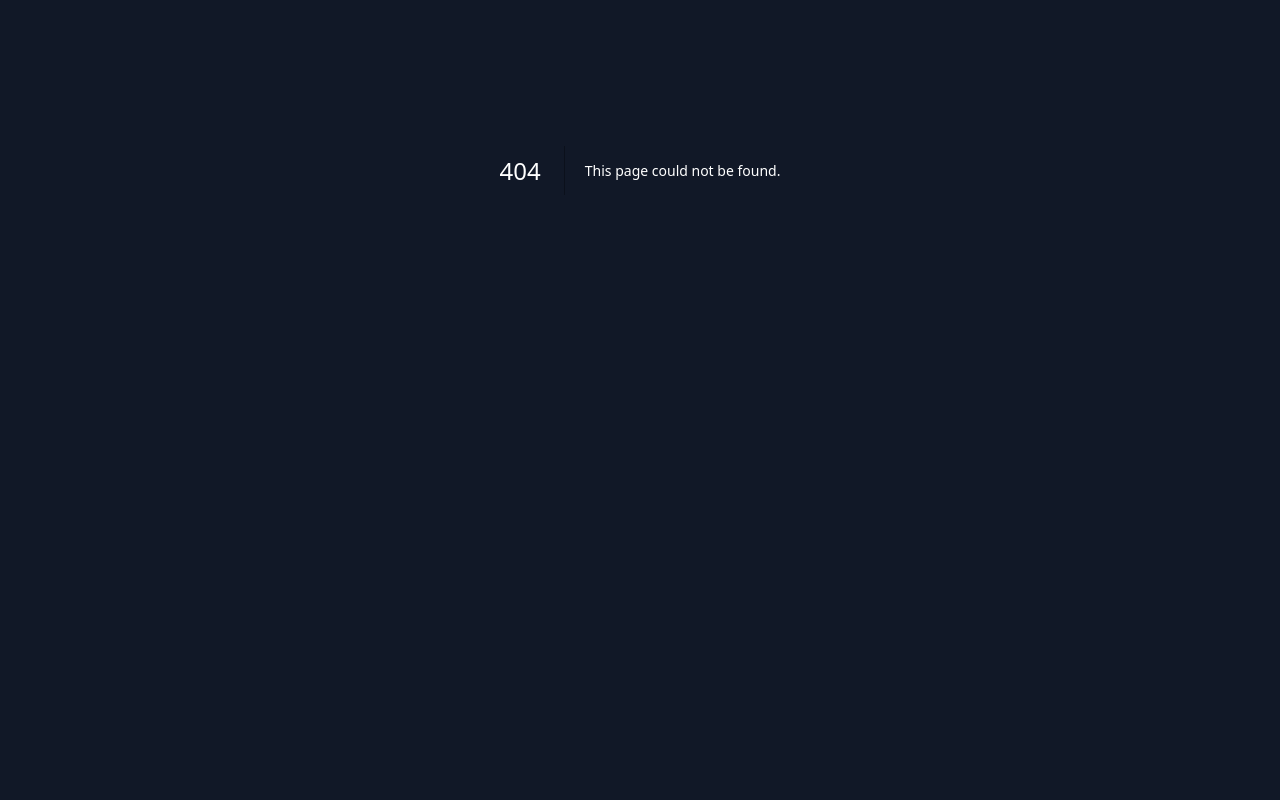
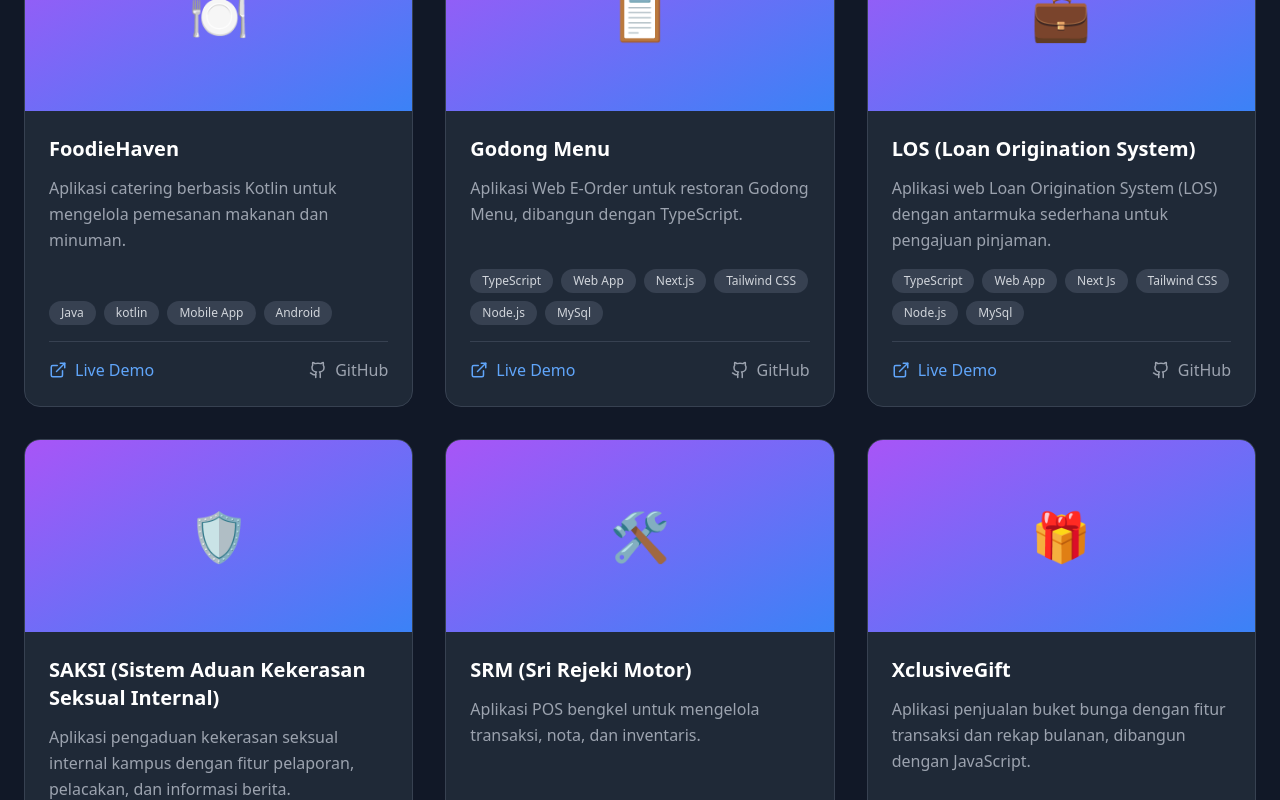
Before and after one commit to AndhikaaW/CurriculumVitaeAndhikaWahyu, a Next.js app: page /project in a window 1280 px wide. Before the commit this address had no page. Shown: the part 320-1120 px from the top of the page. Before the commit the page ends 890 px from the top, so only its background shows below. Built offline with nearby package versions, Linux system fonts and the light colour scheme.

Commit message:
[update] - bug

```diff
--- /dev/null
+++ b/app/project/los/page.tsx
@@ -0,0 +1,93 @@
+"use client";
+import React from 'react';
+import { ArrowLeft, ExternalLink, Github } from 'lucide-react';
+import Image from 'next/image';
+
+const projectImages = [
+  { src: '/sc1.png', alt: 'Screenshot 1' },
+  { src: '/sc2.png', alt: 'Screenshot 2' },
+  { src: '/sc3.png', alt: 'Screenshot 3' },
+  { src: '/sc4.png', alt: 'Screenshot 4' },
+  { src: '/sc5.png', alt: 'Screenshot 5' },
+  { src: '/sc6.png', alt: 'Screenshot 6' },
+  { src: '/sc7.png', alt: 'Screenshot 7' },
+  { src: '/sc8.png', alt: 'Screenshot 8' },
+];
+
+export default function LosProjectPage() {
+  return (
+    <div className="min-h-screen bg-gray-900 text-white font-sans">
+      <div className="max-w-7xl mx-auto px-6 py-12">
+
+        <a href="/project" className="flex items-center gap-2 text-blue-400 hover:text-blue-300 transition-colors mb-8">
+          <ArrowLeft size={18} />
+          <span>Back to Projects</span>
+        </a>
+
+        <div className="text-center mb-12">
+          <h1 className="text-4xl md:text-5xl font-bold text-white mb-4">Loan Origination System (LOS)</h1>
+          <p className="text-gray-400 text-lg max-w-3xl mx-auto">
+            Aplikasi web Loan Origination System (LOS) dengan antarmuka sederhana untuk pengajuan pinjaman. Dibangun dengan Next.js, TypeScript, dan Tailwind CSS, aplikasi ini menyediakan fitur pengajuan pinjaman yang mudah digunakan.
+          </p>
+        </div>
+
+        <div className="bg-gray-800 border border-gray-700 rounded-2xl p-8 mb-12">
+          <div className="grid grid-cols-1 md:grid-cols-3 gap-8">
+            <div>
+              <h3 className="text-lg font-semibold text-white mb-2">Client</h3>
+              <p className="text-gray-400">Internal Company Project</p>
+            </div>
+            <div>
+              <h3 className="text-lg font-semibold text-white mb-2">Role</h3>
+              <p className="text-gray-400">Full-Stack Developer</p>
+            </div>
+            <div>
+              <h3 className="text-lg font-semibold text-white mb-2">Year</h3>
+              <p className="text-gray-400">2024</p>
+            </div>
+          </div>
+          <div className="mt-8">
+            <h3 className="text-lg font-semibold text-white mb-2">Technologies Used</h3>
+            <div className="flex gap-2 flex-wrap">
+              <span className="bg-gray-700 text-gray-300 px-3 py-1 rounded-full text-xs">Next.Js</span>
+              <span className="bg-gray-700 text-gray-300 px-3 py-1 rounded-full text-xs">TypeScript</span>
+              <span className="bg-gray-700 text-gray-300 px-3 py-1 rounded-full text-xs">Tailwind CSS</span>
+              <span className="bg-gray-700 text-gray-300 px-3 py-1 rounded-full text-xs">Node.Js</span>
+              <span className="bg-gray-700 text-gray-300 px-3 py-1 rounded-full text-xs">MySQL</span>
+            </div>
+          </div>
+        </div>
+
+        <div>
+          <h2 className="text-3xl font-bold text-white mb-8 text-center">Project Gallery</h2>
+          <div className="grid grid-cols-1 md:grid-cols-2 lg:grid-cols-3 gap-8">
+            {projectImages.map((image, index) => (
+              <div key={index} className="bg-gray-800 border border-gray-700 rounded-lg overflow-hidden transform hover:scale-105 transition-all duration-300 cursor-pointer">
+                <Image
+                  src={image.src}
+                  alt={image.alt}
+                  width={500}
+                  height={300}
+                  className="w-full h-auto object-cover"
+                />
+              </div>
+            ))}
+          </div>
+        </div>
+
+        {/* <div className="text-center mt-16">
+            <a
+                href="#"
+                target="_blank"
+                rel="noopener noreferrer"
+                className="inline-flex items-center gap-2 text-blue-400 hover:text-blue-300 transition-colors text-lg"
+            >
+                <ExternalLink size={20} />
+                <span>View Live Demo (if available)</span>
+            </a>
+        </div> */}
+
+      </div>
+    </div>
+  );
+}
--- /dev/null
+++ b/app/project/page.tsx
@@ -0,0 +1,118 @@
+"use client";
+import React from 'react';
+import { Github, ExternalLink } from 'lucide-react';
+
+const projects = [
+  {
+    title: 'FoodieHaven',
+    description: 'Aplikasi catering berbasis Kotlin untuk mengelola pemesanan makanan dan minuman.',
+    tags: ['Java','kotlin', 'Mobile App', 'Android'],
+    image: '🍽️',
+    liveUrl: 'foodiehaven',
+    githubUrl: 'https://github.com/AndhikaaW/FoodieHaven'
+  },
+  {
+    title: 'Godong Menu',
+    description: 'Aplikasi Web E-Order untuk restoran Godong Menu, dibangun dengan TypeScript.',
+    tags: ['TypeScript', 'Web App', 'Next.js', 'Tailwind CSS', 'Node.js', 'MySql'],
+    image: '📋',
+    liveUrl: 'Godong-Menu',
+    githubUrl: 'https://github.com/AndhikaaW/Godong-Menu',
+  },
+  {
+    title: 'LOS (Loan Origination System)',
+    description: 'Aplikasi web Loan Origination System (LOS) dengan antarmuka sederhana untuk pengajuan pinjaman.',
+    tags: ['TypeScript','Web App','Next Js', 'Tailwind CSS', 'Node.js', 'MySql'],
+    image: '💼',
+    liveUrl: 'los',
+    githubUrl: 'https://github.com/AndhikaaW/Los',
+  },
+  {
+    title: 'SAKSI (Sistem Aduan Kekerasan Seksual Internal)',
+    description: 'Aplikasi pengaduan kekerasan seksual internal kampus dengan fitur pelaporan, pelacakan, dan informasi berita.',
+    tags: ['Dart', 'Flutter', 'Kampus', 'Mobile App', 'Firebase', 'Android'],
+    image: '🛡️',
+    liveUrl: 'Saksi',
+    githubUrl: 'https://github.com/AndhikaaW/Saksi',
+  },
+  {
+    title: 'SRM (Sri Rejeki Motor)',
+    description: 'Aplikasi POS bengkel untuk mengelola transaksi, nota, dan inventaris.',
+    tags: ['POS', 'Dart', 'Flutter', 'Mobile App', 'Firebase', 'Android'],
+    image: '🛠️',
+    liveUrl: 'SRM',
+    githubUrl: 'https://github.com/AndhikaaW/Srm',
+  },
+  {
+    title: 'XclusiveGift',
+    description: 'Aplikasi penjualan buket bunga dengan fitur transaksi dan rekap bulanan, dibangun dengan JavaScript.',
+    tags: ['JavaScript', 'Web App', 'Dart', 'Firebase', 'Mobile App', 'Flutter','Android'],
+    image: '🎁',
+    liveUrl: 'XclusiveGift',
+    githubUrl: 'https://github.com/AndhikaaW/XclusiveGift',
+  },
+];
+
+
+
+export default function ProjectPage() {
+  return (
+    <div className="min-h-screen bg-gray-900 text-white font-sans">
+      <div className="max-w-7xl mx-auto px-6">
+        <div className="text-center mb-16">
+          <h1 className="text-4xl font-bold text-white mb-4">Project Saya</h1>
+          <p className="text-gray-400 text-lg">
+            Koleksi proyek yang telah saya kerjakan, mencakup berbagai Aplikasi Web dan Mobile.
+          </p>
+        </div>
+
+        <div className="grid grid-cols-1 md:grid-cols-2 lg:grid-cols-3 gap-8">
+          {projects.map((project, index) => (
+            <div
+              key={index}
+              className="bg-gray-800 border border-gray-700 rounded-2xl overflow-hidden transform hover:scale-105 transition-all duration-300 ease-in-out flex flex-col hover:cursor-pointer"
+              onClick={() => window.location.href = '/project/' + project.liveUrl}
+            >
+              <div className="h-48 bg-gradient-to-br from-purple-500 to-blue-500 flex items-center justify-center text-5xl">
+                {project.image}
+              </div>
+              <div className="p-6 flex flex-col flex-grow">
+                <h3 className="text-xl text-white mb-3 font-semibold">{project.title}</h3>
+                <p className="text-gray-400 leading-relaxed mb-4 flex-grow">
+                  {project.description}
+                </p>
+                <div className="flex gap-2 flex-wrap mb-4">
+                  {project.tags.map((tag, tagIndex) => (
+                    <span key={tagIndex} className="bg-gray-700 text-gray-300 px-3 py-1 rounded-full text-xs">
+                      {tag}
+                    </span>
+                  ))}
+                </div>
+                <div className="flex justify-between items-center mt-auto pt-4 border-t border-gray-700">
+                  <a
+                    href={project.liveUrl}
+                    target="_blank"
+                    rel="noopener noreferrer"
+                    className="flex items-center gap-2 text-blue-400 hover:text-blue-300 transition-colors"
+                  >
+                    <ExternalLink size={18} />
+                    <span>Live Demo</span>
+                  </a>
+                  <a
+                    href={project.githubUrl}
+                    target="_blank"
+                    rel="noopener noreferrer"
+                    className="flex items-center gap-2 text-gray-400 hover:text-white transition-colors"
+                  >
+                    <Github size={18} />
+                    <span>GitHub</span>
+                  </a>
+                </div>
+              </div>
+            </div>
+          ))}
+        </div>
+      </div>
+    </div>
+  );
+}
```
